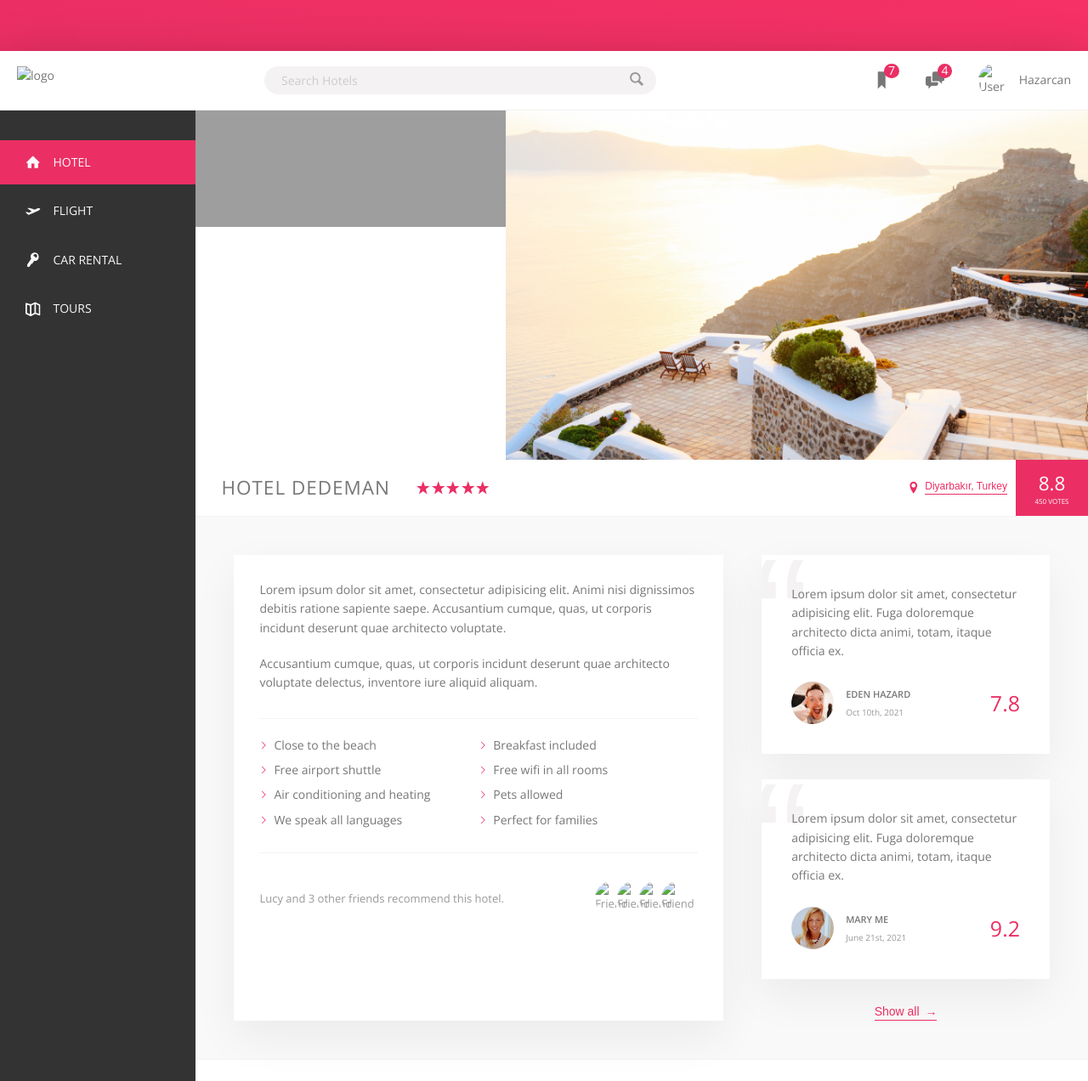
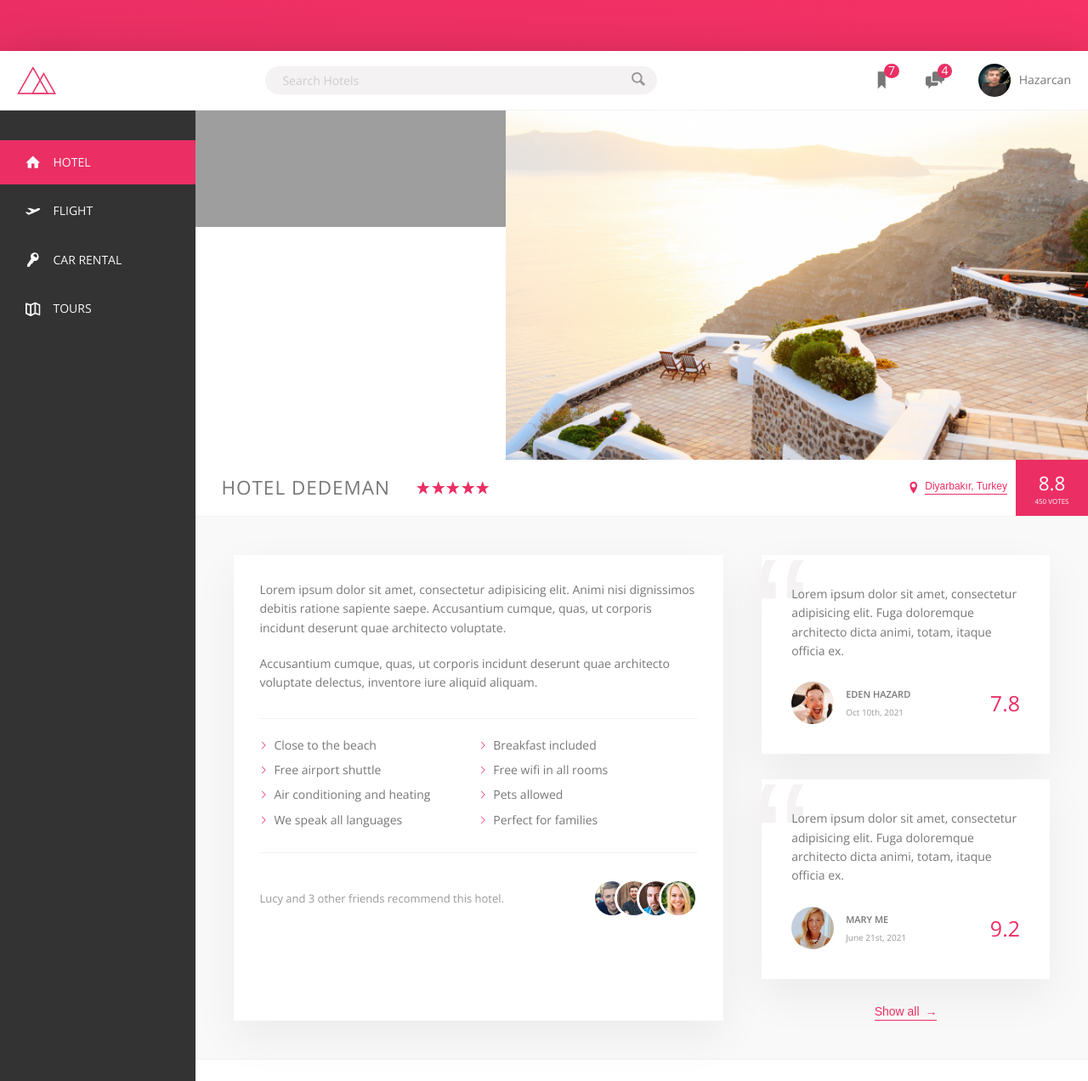
Before and after one commit to hazar-nas/HOTEL, a website: page index.html in a window 1280 px wide. Shown: the top 1272 px of the page at 85% size. Drawn offline with nearby package versions, Linux system fonts and the light colour scheme; the site is published under a folder, as on GitHub Pages, so addresses that start at the root find nothing.

Commit message:
"photo resolution"

```diff
--- a/index.html
+++ b/index.html
@@ -12,7 +12,7 @@
     <body>
        <div class="container">
            <header class="header">
-               <img src="/img/logo.png" alt="logo" class="logo">
+               <img src="img/logo.png" alt="logo" class="logo">
 
                <form action="#" class="search">
                    <input type="text" class="search__input" placeholder="Search Hotels">
@@ -41,7 +41,7 @@
                         <div class="user-nav__chat-box">
                             <h2 class="chat__heading">Messages</h2>
                             <div class="chat__col">
-                                <img src="/img/me.png" alt="User11" class="user-nav__user-photo">
+                                <img src="img/me.png" alt="User11" class="user-nav__user-photo">
                                 <div class="chat__message">
                                     <span class="chat__message-name">Hazarcan Nas</span>
                                     <p class="chat__message-para">Lorem ipsum dolor sit ...</p>
@@ -53,7 +53,7 @@
                             </div>
 
                             <div class="chat__col">
-                                <img src="/img/me.png" alt="User11" class="user-nav__user-photo">
+                                <img src="img/me.png" alt="User11" class="user-nav__user-photo">
                                 <div class="chat__message">
                                     <span class="chat__message-name">Hazarcan Nas</span>
                                     <p class="chat__message-para">Lorem ipsum dolor sit ...</p>
@@ -65,7 +65,7 @@
                             </div>
 
                             <div class="chat__col">
-                                <img src="/img/me.png" alt="User11" class="user-nav__user-photo">
+                                <img src="img/me.png" alt="User11" class="user-nav__user-photo">
                                 <div class="chat__message">
                                     <span class="chat__message-name">Hazarcan Nas</span>
                                     <p class="chat__message-para">Lorem ipsum dolor sit ...</p>
@@ -77,7 +77,7 @@
                             </div>
 
                             <div class="chat__col">
-                                <img src="/img/me.png" alt="User11" class="user-nav__user-photo">
+                                <img src="img/me.png" alt="User11" class="user-nav__user-photo">
                                 <div class="chat__message">
                                     <span class="chat__message-name">Hazarcan Nas</span>
                                     <p class="chat__message-para">Lorem ipsum dolor sit ...</p>
@@ -96,7 +96,7 @@
 
 
                    <div class="user-nav__user">
-                       <img src="/img/me.png" alt="User Phot" class="user-nav__user-photo">
+                       <img src="img/me.png" alt="User Phot" class="user-nav__user-photo">
                        <span class="user-nav__user-name">Hazarcan</span>
 
                        <div class="user-nav--dropdown">
@@ -245,10 +245,10 @@
                                 Lucy and 3 other friends recommend this hotel.
                             </p>
                             <div class="recommend__friends">
-                              <img src="/img/user-3.jpg" alt="Friend 1" class="recommend__photo">
-                              <img src="/img/user-4.jpg" alt="Friend 2" class="recommend__photo">
-                              <img src="/img/user-5.jpg" alt="Friend 3" class="recommend__photo">
-                              <img src="/img/user-6.jpg" alt="Friend 4" class="recommend__photo">
+                              <img src="img/user-3.jpg" alt="Friend 1" class="recommend__photo">
+                              <img src="img/user-4.jpg" alt="Friend 2" class="recommend__photo">
+                              <img src="img/user-5.jpg" alt="Friend 3" class="recommend__photo">
+                              <img src="img/user-6.jpg" alt="Friend 4" class="recommend__photo">
                             </div>
                         </div>
                     </div>
```
